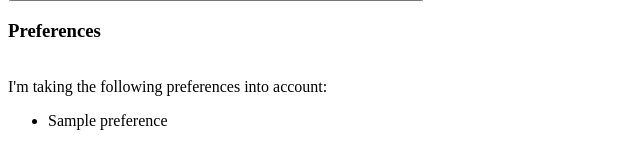
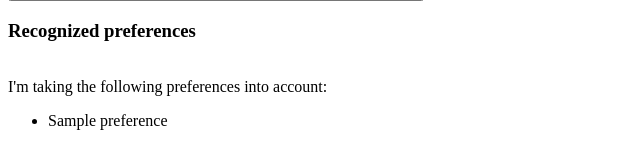
Before and after one commit to Bill2462/hackaton, a Flask app: template templates/page.html in a window 1280 px wide. Shown: the part 1691-1837 px from the top of the page, without its empty margins (0-640 px from the left). Run offline with Flask 2, Linux system fonts and the light colour scheme; the template is opened without the code that fills it: most values are stand-ins (such as "Sample title", 1, 10 or a date in 2020); parts of the project's set-up code (start-up, migrations or seed data) failed here and were passed over.

Commit message:
Delete old stuff.

```diff
--- a/templates/page.html
+++ b/templates/page.html
@@ -22,7 +22,7 @@
 
 {% if preferences %}
 
-<h3>Preferences</h3>
+<h3>Recognized preferences</h3>
 <br>
 I'm taking the following preferences into account:
 <ul>
```
Also changed, not shown: 1 other file.
